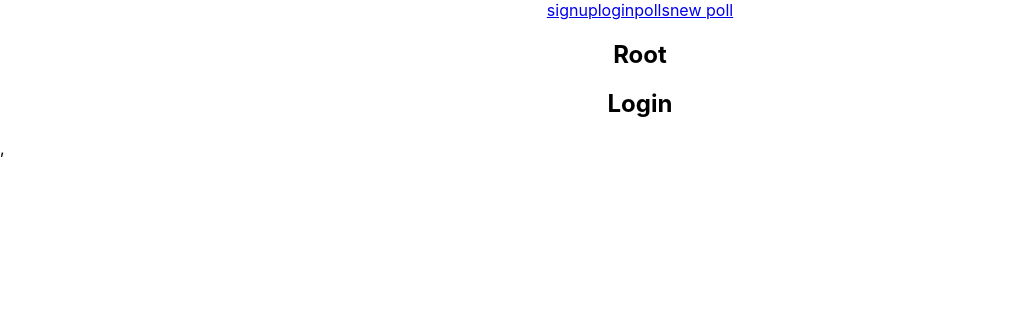
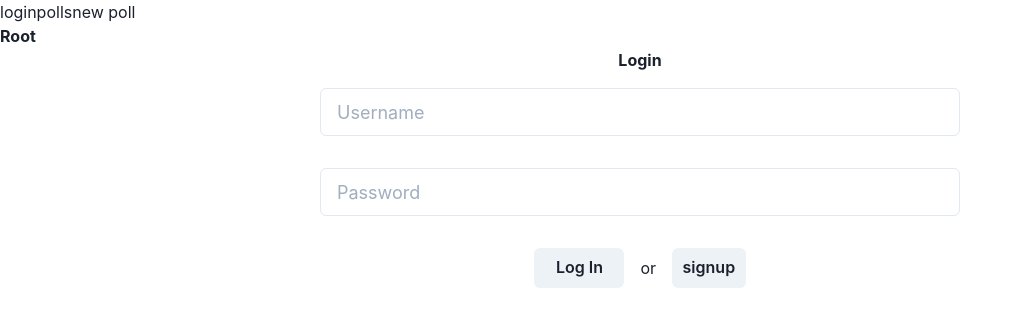
Before and after one commit to rickywid/voting-app-frontend, a React (Create React App) app: page /login in a window 1280 px wide. Shown: the top 326 px of the page, without its empty margins (0-1022 px from the left). Built offline with nearby package versions, Linux system fonts and the light colour scheme.

Commit message:
fix login

```diff
--- a/src/App.css
+++ /dev/null
@@ -1,38 +0,0 @@
-.App {
-  text-align: center;
-}
-
-.App-logo {
-  height: 40vmin;
-  pointer-events: none;
-}
-
-@media (prefers-reduced-motion: no-preference) {
-  .App-logo {
-    animation: App-logo-spin infinite 20s linear;
-  }
-}
-
-.App-header {
-  background-color: #282c34;
-  min-height: 100vh;
-  display: flex;
-  flex-direction: column;
-  align-items: center;
-  justify-content: center;
-  font-size: calc(10px + 2vmin);
-  color: white;
-}
-
-.App-link {
-  color: #61dafb;
-}
-
-@keyframes App-logo-spin {
-  from {
-    transform: rotate(0deg);
-  }
-  to {
-    transform: rotate(360deg);
-  }
-}
--- a/src/App.tsx
+++ b/src/App.tsx
@@ -1,18 +1,18 @@
-import './App.css';
 import { Link } from "react-router-dom";
-import { Box, Heading } from '@chakra-ui/react';
-import routes from './routes';
+import { Box, Heading } from "@chakra-ui/react";
+import routes from "./routes";
 
 function App() {
   return (
     <Box className="App">
       <nav>
-          <Link to="/signup">signup</Link>
         <Link to="/login">login</Link>
         <Link to="/polls">polls</Link>
         <Link to="/new">new poll</Link>
       </nav>
-        <Heading as="h2" size="large">Root</Heading>
+      <Heading as="h2" size="large">
+        Root
+      </Heading>
       <Box>{routes}</Box>
     </Box>
   );
--- a/src/components/login.tsx
+++ b/src/components/login.tsx
@@ -1,16 +1,88 @@
-import { Box, Heading } from '@chakra-ui/react';
-import { FunctionComponent } from "react";
+import { Flex, Heading, Input, Button, Text } from "@chakra-ui/react";
+import { FunctionComponent, useState } from "react";
+import { Link } from "react-router-dom";
 
-interface LoginProps {
-
-}
+interface LoginProps {}
 
 const Login: FunctionComponent<LoginProps> = () => {
-    return (
-        <Box>
-            <Heading as="h2" size="large">Login</Heading>
-        </Box>
-     );
-}
+  const [username, setUsername] = useState("");
+  const [password, setPassword] = useState("");
+  const [loginFailed, setLoginFailed] = useState(false);
+
+  function handleUsername(e: any) {
+    setUsername(e.target.value);
+  }
+  function handlePassword(e: any) {
+    setPassword(e.target.value);
+  }
+
+  async function submitPassword() {
+    const userCredentials = {
+      username,
+      password,
+    };
+
+    const result = await fetch("https://tva-backend.herokuapp.com/login", {
+      method: "POST",
+      body: JSON.stringify(userCredentials),
+      headers: {
+        "Content-Type": "application/json",
+      },
+    });
+    const data = await result.json();
+
+    if (data.success) {
+      localStorage.setItem(
+        "user",
+        JSON.stringify({
+          loggedIn: true,
+          userId: data.userId,
+        })
+      );
+    } else {
+      setLoginFailed(true);
+    }
+  }
+
+  return (
+    <Flex w="100%" direction="column" align="center">
+      <Heading as="h2" size="large">
+        Login
+      </Heading>
+
+      <Flex w="50%" direction="column" align="center">
+        <Input
+          my="1rem"
+          placeholder="Username"
+          size="lg"
+          onChange={handleUsername}
+        />
+        <Input
+          my="1rem"
+          placeholder="Password"
+          size="lg"
+          type="password"
+          onChange={handlePassword}
+        />
+        <Flex align="center">
+          <Button
+            my="1rem"
+            mr="1rem"
+            w="50%"
+            type="submit"
+            onClick={submitPassword}
+          >
+            Log In
+          </Button>
+          <Text>or</Text>
+          <Button ml="1rem">
+            <Link to="/signup">signup</Link>
+          </Button>
+        </Flex>
+        {loginFailed && <Text>Login Failed</Text>}
+      </Flex>
+    </Flex>
+  );
+};
 
 export default Login;
--- a/src/index.css
+++ /dev/null
@@ -1,13 +0,0 @@
-body {
-  margin: 0;
-  font-family: -apple-system, BlinkMacSystemFont, 'Segoe UI', 'Roboto', 'Oxygen',
-    'Ubuntu', 'Cantarell', 'Fira Sans', 'Droid Sans', 'Helvetica Neue',
-    sans-serif;
-  -webkit-font-smoothing: antialiased;
-  -moz-osx-font-smoothing: grayscale;
-}
-
-code {
-  font-family: source-code-pro, Menlo, Monaco, Consolas, 'Courier New',
-    monospace;
-}
--- a/src/index.tsx
+++ b/src/index.tsx
@@ -1,17 +1,19 @@
-import React from 'react';
-import ReactDOM from 'react-dom';
-import './index.css';
-import App from './App';
-import reportWebVitals from './reportWebVitals';
+import React from "react";
+import ReactDOM from "react-dom";
+import App from "./App";
+import reportWebVitals from "./reportWebVitals";
 import { BrowserRouter } from "react-router-dom";
+import { ChakraProvider } from "@chakra-ui/react";
 
 ReactDOM.render(
   <React.StrictMode>
     <BrowserRouter>
-      <App />
-    </BrowserRouter>,
+      <ChakraProvider>
+        <App />
+      </ChakraProvider>
+    </BrowserRouter>
   </React.StrictMode>,
-  document.getElementById('root')
+  document.getElementById("root")
 );
 
 // If you want to start measuring performance in your app, pass a function
```
Also changed, not shown: 1 other file (tests, documents, lock files or other folders). Lines whose indentation alone changed are shown as unchanged.
